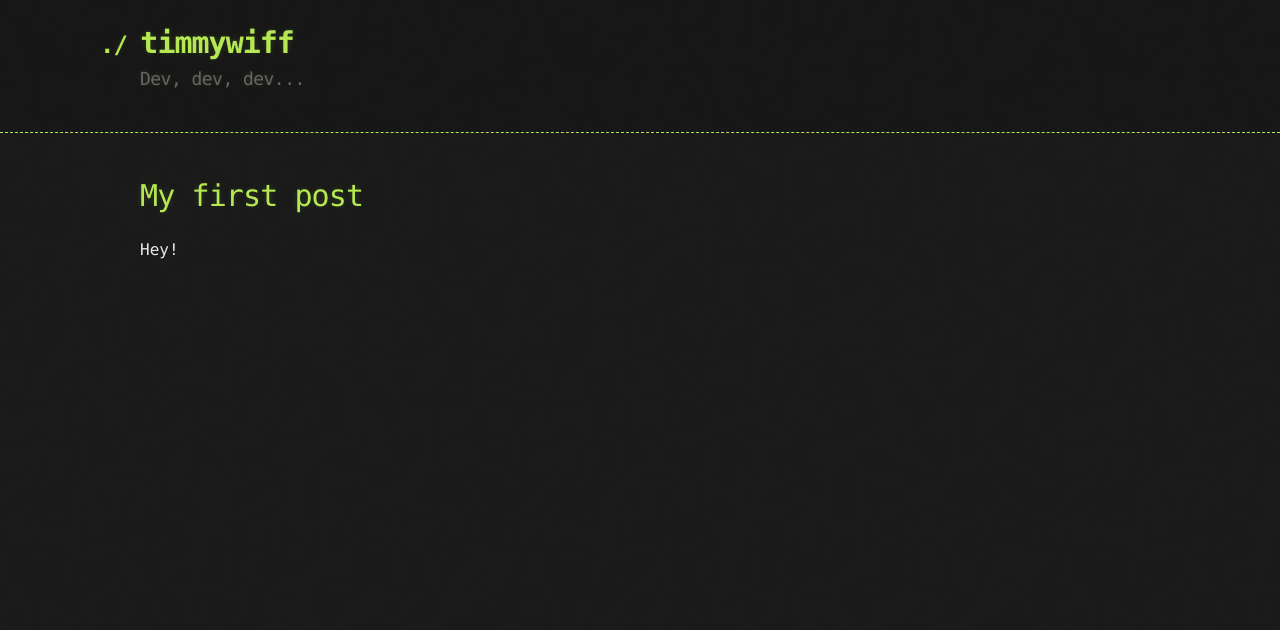
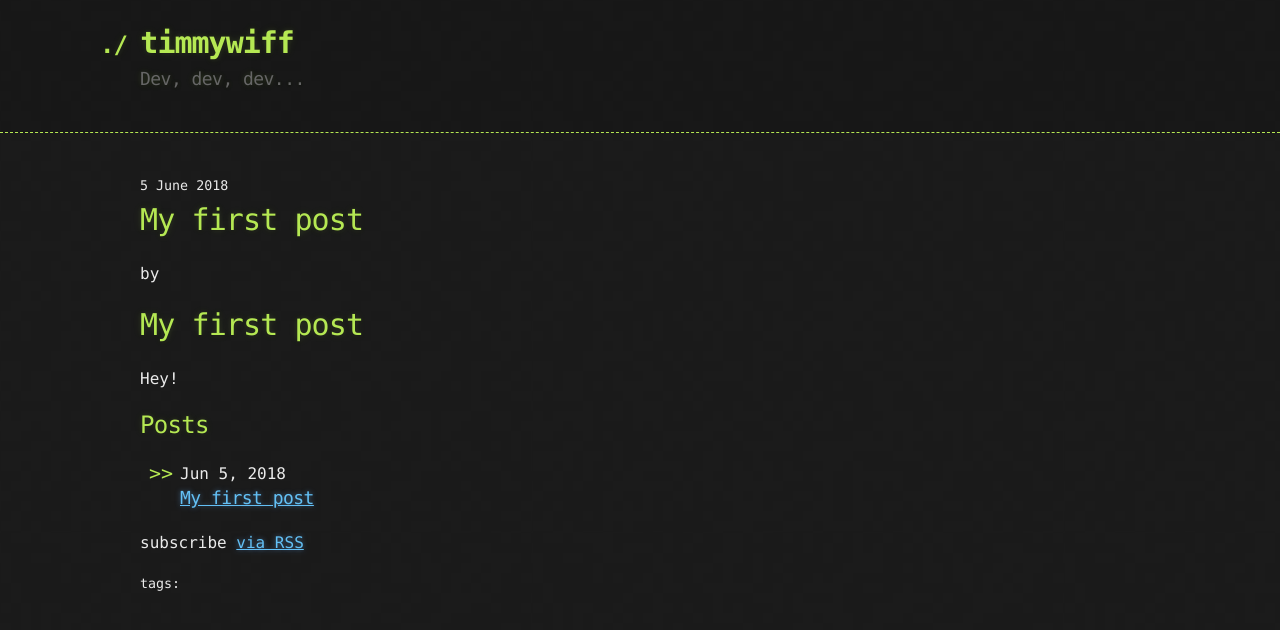
Before and after one commit to timmywiff/timmywiff.github.io, a Jekyll site: the page built from _posts/2018-06-05-my-first-post.md, in a window 1280 px wide. Shown: the top 630 px of the page. Built offline with Jekyll 4.4.1, drawn with Linux system fonts in a browser that asks for light colours.

Commit message:
posts test

```diff
--- a/_layouts/post.html
+++ b/_layouts/post.html
@@ -9,6 +9,29 @@
 
 {{content}}
 
+{%- if site.posts.size > 0 -%}
+	<h2 class="post-list-heading">{{ page.list_title | default: "Posts" }}</h2>
+	<ul class="post-list">
+
+	{%- for post in site.posts -%}
+		<li>
+			{%- assign date_format = site.minima.date_format | default: "%b %-d, %Y" -%}
+			<span class="post-meta">{{ post.date | date: date_format }}</span>
+			<h3>
+				<a class="post-link" href="{{ post.url | relative_url }}">
+					{{ post.title | escape }}
+				</a>
+			</h3>
+			{%- if site.show_excerpts -%}
+				{{ post.excerpt }}
+			{%- endif -%}
+		</li>
+	{%- endfor -%}
+</ul>
+
+<p class="rss-subscribe">subscribe <a href="{{ "/feed.xml" | relative_url }}">via RSS</a></p>
+{%- endif -%}
+
 {% if page.tags %}
   <small>tags: <em>{{ page.tags | join: "</em> - <em>" }}</em></small>
 {% endif %}
--- a/_posts/2018-06-05-my-first-post.md
+++ b/_posts/2018-06-05-my-first-post.md
@@ -1,5 +1,7 @@
 ---
-layout: default
+layout: post
+title: "My first post"
+categories: misc
 ---
 
 # My first post
```
